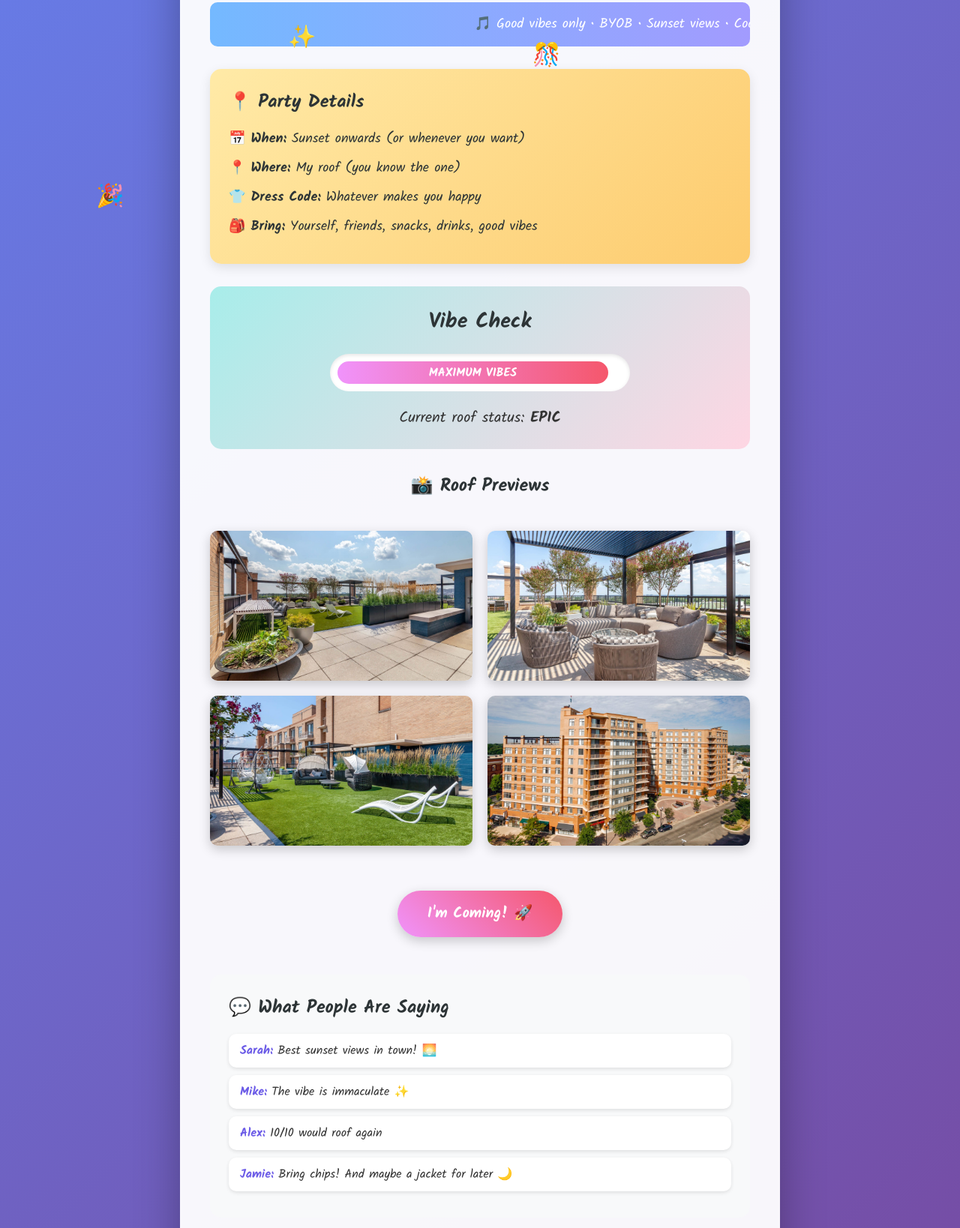
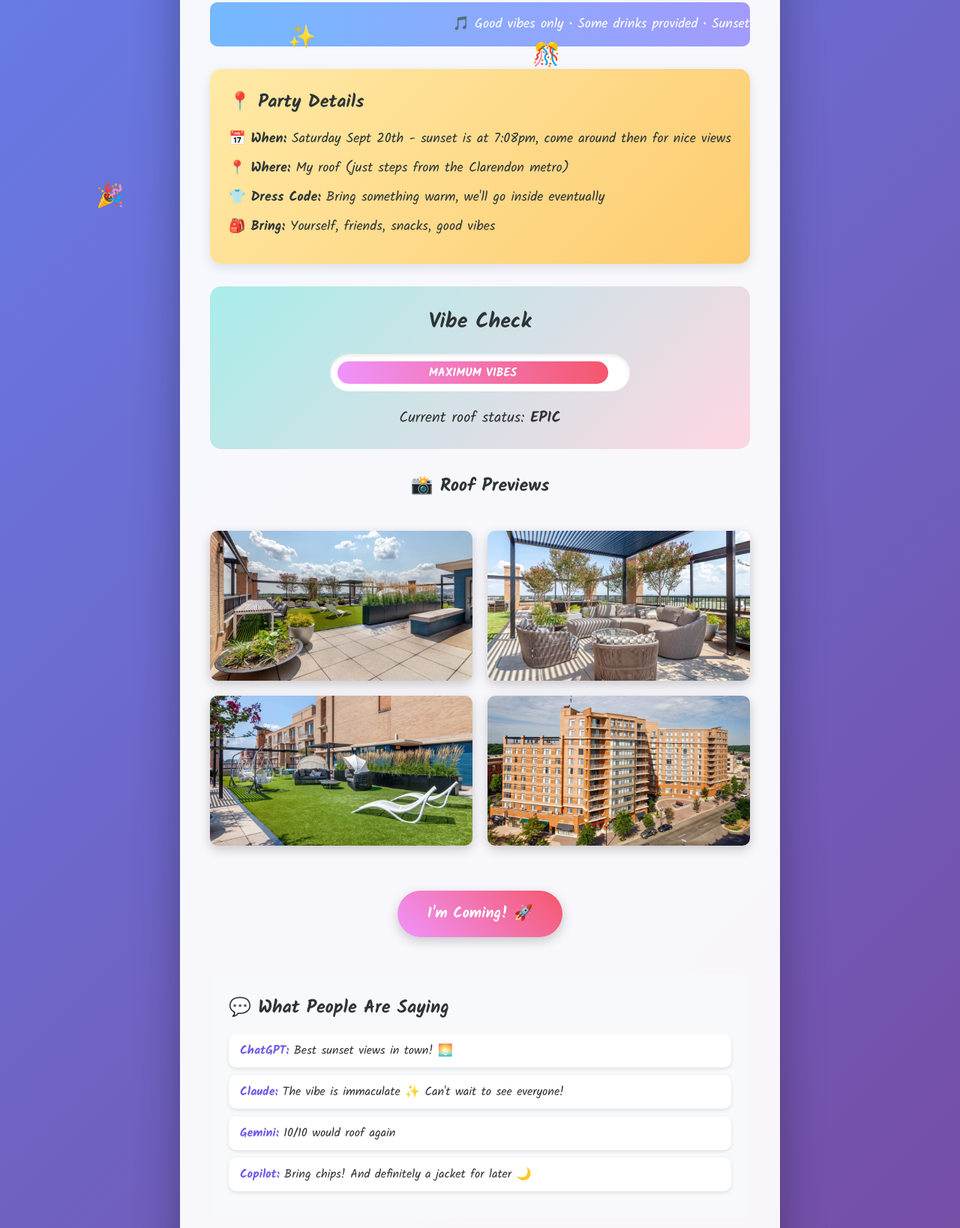
Before and after one commit to daphnehanse11/partiful, a plain HTML site: page index.html in a window 1280 px wide. Shown: the part 242-1880 px from the top of the page at 75% size. Drawn offline with Linux system fonts and the light colour scheme.

Commit message:
Update party details with specific info
- Changed to 'Some drinks provided' instead of BYOB
- Added specific date: Saturday Sept 20th
- Added sunset time: 7:08pm
- Updated location: just steps from Clarendon metro
- Changed dress code to bring something warm
- Updated guest names to AI assistants (ChatGPT, Claude, Gemini, Copilot)

```diff
--- a/index.html
+++ b/index.html
@@ -265,16 +265,16 @@
 
         <div class="marquee-modern">
             <div class="marquee-text">
-                🎵 Good vibes only • BYOB • Sunset views • Cool people • Rooftop chillin' • See you there! 🎵
+                🎵 Good vibes only • Some drinks provided • Sunset views • Cool people • Rooftop chillin' • See you there! 🎵
             </div>
         </div>
 
         <div class="party-info">
             <h2>📍 Party Details</h2>
-            <p><strong>📅 When:</strong> Sunset onwards (or whenever you want)</p>
-            <p><strong>📍 Where:</strong> My roof (you know the one)</p>
-            <p><strong>👕 Dress Code:</strong> Whatever makes you happy</p>
-            <p><strong>🎒 Bring:</strong> Yourself, friends, snacks, drinks, good vibes</p>
+            <p><strong>📅 When:</strong> Saturday Sept 20th - sunset is at 7:08pm, come around then for nice views</p>
+            <p><strong>📍 Where:</strong> My roof (just steps from the Clarendon metro)</p>
+            <p><strong>👕 Dress Code:</strong> Bring something warm, we'll go inside eventually</p>
+            <p><strong>🎒 Bring:</strong> Yourself, friends, snacks, good vibes</p>
         </div>
 
         <div class="fun-section">
@@ -302,16 +302,16 @@
         <div class="guestbook">
             <h3>💬 What People Are Saying</h3>
             <div class="guest-message">
-                <strong>Sarah:</strong> Best sunset views in town! 🌅
+                <strong>ChatGPT:</strong> Best sunset views in town! 🌅
             </div>
             <div class="guest-message">
-                <strong>Mike:</strong> The vibe is immaculate ✨
+                <strong>Claude:</strong> The vibe is immaculate ✨ Can't wait to see everyone!
             </div>
             <div class="guest-message">
-                <strong>Alex:</strong> 10/10 would roof again
+                <strong>Gemini:</strong> 10/10 would roof again
             </div>
             <div class="guest-message">
-                <strong>Jamie:</strong> Bring chips! And maybe a jacket for later 🌙
+                <strong>Copilot:</strong> Bring chips! And definitely a jacket for later 🌙
             </div>
         </div>
 
```
